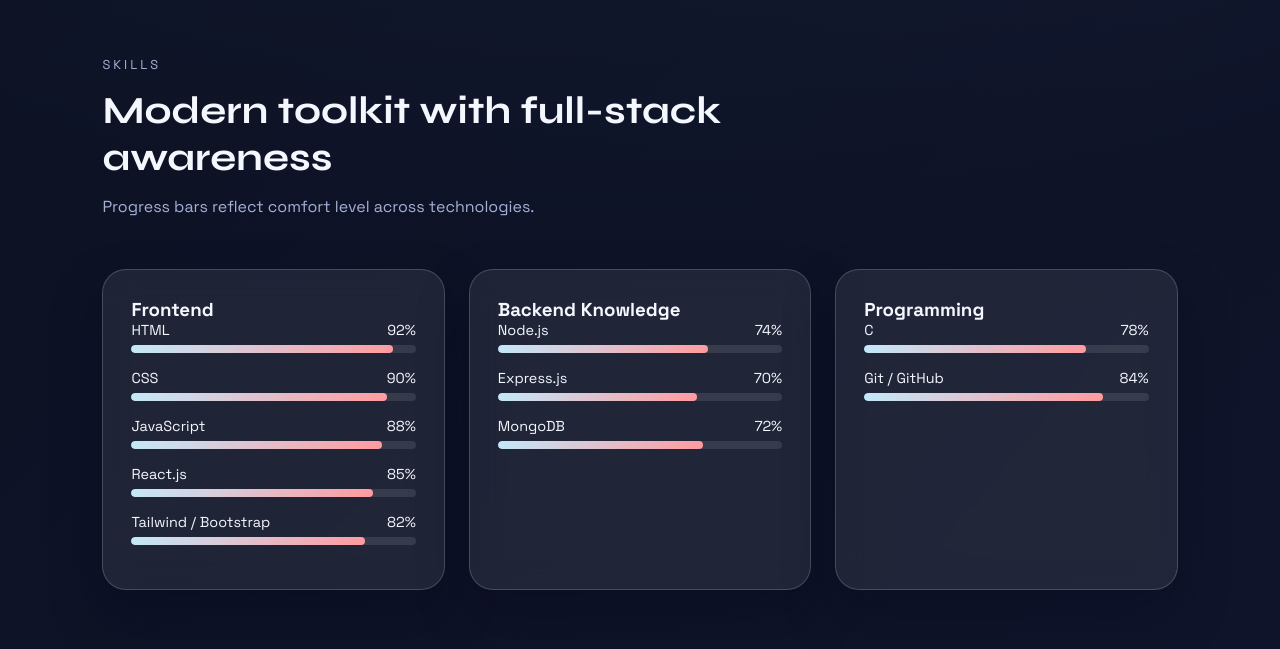
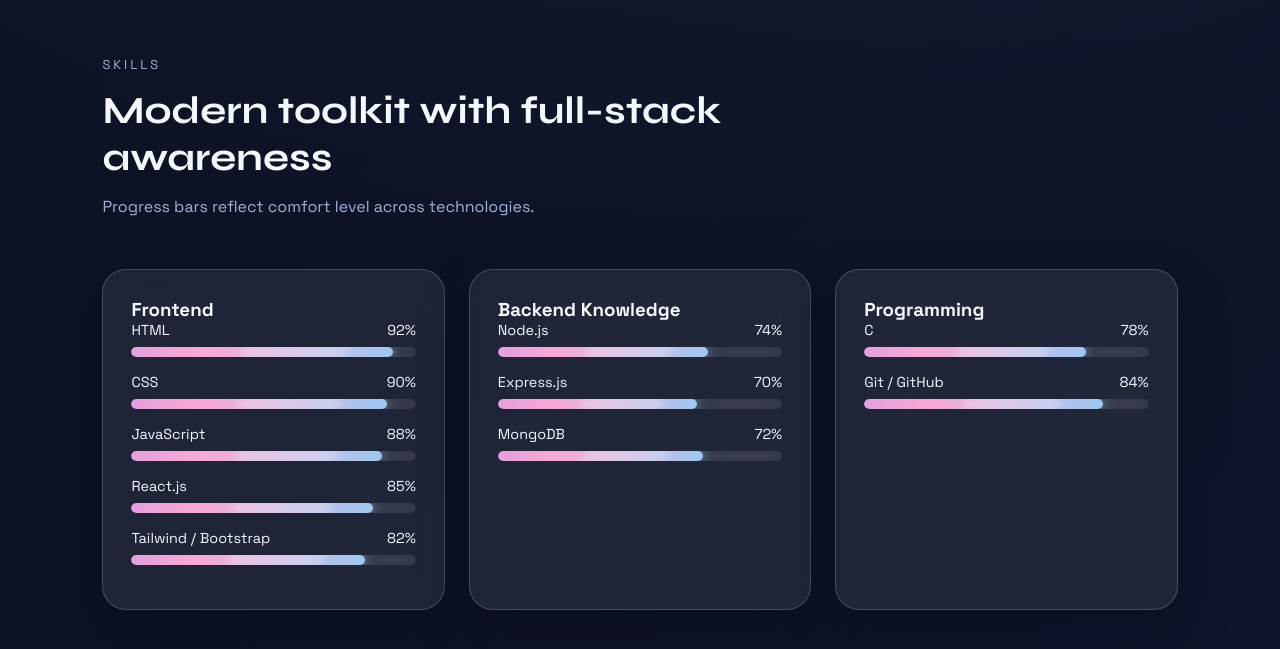
Before and after one commit to shahidsheikh368/shahid-portfolio, a React (Vite) app: page / in a window 1280 px wide. Shown: the part 1743-2392 px from the top of the page. Built offline with nearby package versions, Linux system fonts and the light colour scheme.

Commit message:
Portfolio update progress barr

```diff
--- a/src/App.jsx
+++ b/src/App.jsx
@@ -214,6 +214,8 @@
           <h1>I am Shahid Sheikh</h1>
           <p className="hero__subtitle">
             <span className="typing">{typedText}</span>
+
+            {/* <span className="typing">{typesText}</span> */}
             <span className="typing__cursor">|</span>
           </p>
           <div className="button-row">
--- a/src/styles.css
+++ b/src/styles.css
@@ -231,6 +231,7 @@
   display: flex;
   gap: 16px;
   flex-wrap: wrap;
+  margin-top: 20px;
   margin-bottom: 24px;
 }
 
@@ -498,7 +499,7 @@
   font-size: 0.9rem;
 }
 
-.skill__bar {
+/* .skill__bar {
   height: 8px;
   background: rgba(255, 255, 255, 0.1);
   border-radius: 999px;
@@ -511,7 +512,93 @@
   background: linear-gradient(120deg, var(--secondary), var(--accent));
   border-radius: 999px;
   animation: grow 1.6s ease;
+} */
+
+.skill__bar {
+  position: relative;
+  height: 10px;
+  background: rgba(255,255,255,0.08);
+  border-radius: 999px;
+  overflow: hidden;
+  margin-top: 8px;
+  backdrop-filter: blur(10px);
 }
+
+.skill__bar span {
+  position: relative;
+  display: block;
+  height: 100%;
+  border-radius: 999px;
+
+  background: linear-gradient(
+    90deg,
+    #7dd3fc,
+    #a78bfa,
+    #f9a8d4,
+    #7dd3fc
+  );
+
+  background-size: 300% 100%;
+
+  animation:
+    skillGrow 1.8s ease forwards,
+    gradientMove 5s linear infinite;
+
+  box-shadow:
+    0 0 10px rgba(125,211,252,0.5),
+    0 0 20px rgba(167,139,250,0.35);
+}
+
+/* moving shine */
+.skill__bar span::after {
+  content: "";
+  position: absolute;
+  top: 0;
+  left: -40%;
+  width: 40%;
+  height: 100%;
+  background: rgba(255,255,255,0.35);
+  filter: blur(4px);
+  transform: skewX(-20deg);
+
+  animation: shine 2.8s infinite;
+}
+
+@keyframes gradientMove {
+  0% {
+    background-position: 0% 50%;
+  }
+  100% {
+    background-position: 300% 50%;
+  }
+}
+
+@keyframes shine {
+  0% {
+    left: -40%;
+  }
+  100% {
+    left: 120%;
+  }
+}
+
+@keyframes skillGrow {
+  from {
+    width: 0;
+  }
+}
+
+.skills-grid .glass-card {
+  transition: all 0.35s ease;
+}
+
+.skills-grid .glass-card:hover {
+  transform: translateY(-8px);
+  box-shadow:
+    0 0 20px rgba(125,211,252,0.15),
+    0 20px 40px rgba(0,0,0,0.35);
+}
+
 
 .projects-grid {
   display: grid;
```
